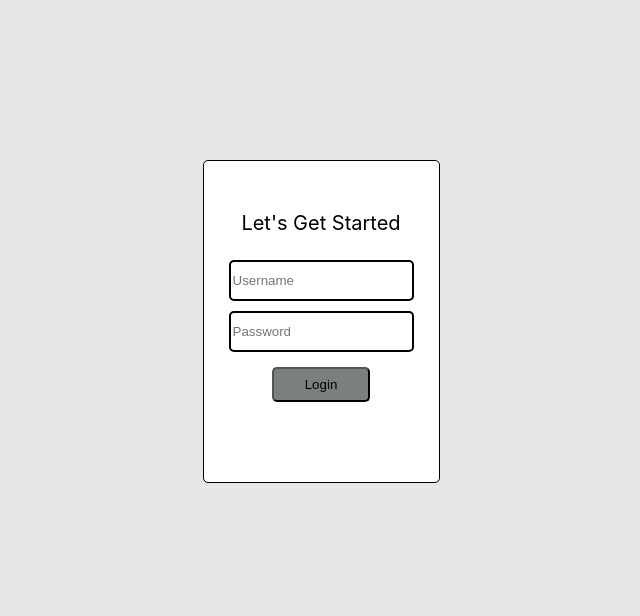
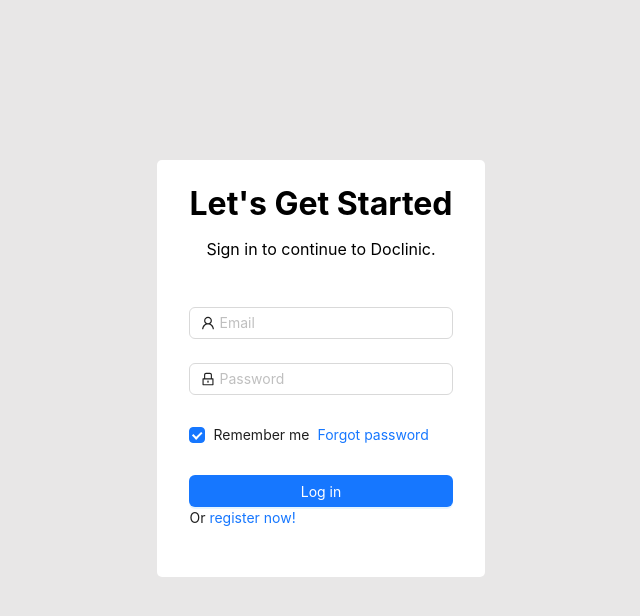
Before and after one commit to Shubham-Ftechiz/healthTechPediatrician, a React (Vite) app in the folder frontend/: page / in a window 1280 px wide. Shown: the top 616 px of the page, without its empty margins (319-959 px from the left). Built offline with nearby package versions, Linux system fonts and the light colour scheme.

Commit message:
added register and login component

```diff
--- a/frontend/src/components/Login/index.jsx
+++ b/frontend/src/components/Login/index.jsx
@@ -1,60 +1,109 @@
 import React from "react";
+import { Form, Input, Button, Checkbox } from "antd";
+import { UserOutlined, LockOutlined } from "@ant-design/icons";
 import "./login.scss";
-
 import { useState } from "react";
 import { useNavigate } from "react-router-dom";
+import { LOGIN } from "../../contants";
 
 const login = () => {
     const [loggedIn, setLoggedIn] = useState(false);
 
     const [username, setUsername] = useState("");
     const [passsword, setPassword] = useState("");
+    const [error, setError] = useState("");
 
     const navigate = useNavigate();
 
-    const handleLoggedIn = () => {
+    const onSubmit = values => {
+     console.log("values",values)
+      fetch(LOGIN, {
+      method: 'POST',
+      headers: {
+        'Accept': 'application/json',
+        'Content-Type': 'application/json' },
+         body: JSON.stringify(values),
+      })
+      .then(response => response.json())
+          .then((jsonResp) => {
+              if (jsonResp.message === "Login Successfully") {
                   navigate("/dashboard");
-        setLoggedIn(true);
-        setTimeout(() => {
-            setLoggedIn(false);
-        }, 4000)
+                  localStorage.setItem("token",jsonResp.token)
                 }
-
-    const handleUserName = (e) => {
-        setUsername(e.target.value)
-    }
-
-    const handlePassword = (e) => {
-        setPassword(e.target.value)
-    }
+      })
+      .catch(error => console.error(error));
+  };
 
   return (
     <div className="mainLogin">
-             {loggedIn === true && username === "admin" && passsword === "admin" &&(
+      {loggedIn === true && username === "admin" && passsword === "admin" && (
         <div className="successLogin"> Login Successfully </div>
       )}
       <div className="subLogin">
-                <div className="loginName">
-                Let's Get Started
-                </div>
-                <div className="loginTxt">
-                    <div className="username">
-                        <input type="text"
-                            onChange={(e)=> handleUserName(e)}
-                        placeholder="Username"/>
-                    </div>
-                    <div className="password">
-                        <input type="password"
-                            onChange={(e)=> handlePassword(e)}
-                        placeholder="Password"/>
+        <h1>Let's Get Started</h1>
+        <p>Sign in to continue to Doclinic.</p>
+      <Form
+        name="normal_login"
+        className="login-form"
+        initialValues={{
+          remember: true,
+        }}
+        onFinish={onSubmit}
+      >
+        <Form.Item
+          name="email"
+          rules={[
+            {
+              required: true,
+              message: "Please enter you email!",
+            },
+          ]}
+        >
+          <Input
+            prefix={<UserOutlined className="site-form-item-icon" />}
+            placeholder="Email"
+
+          />
+        </Form.Item>
+        <Form.Item
+          name="password"
+          rules={[
+            {
+              required: true,
+              message: "Please enter your Password!",
+            },
+          ]}
+        >
+          <Input
+            prefix={<LockOutlined className="site-form-item-icon" />}
+            type="password"
+            placeholder="Password"
+          />
+        </Form.Item>
+        <Form.Item>
+          <Form.Item name="remember" valuePropName="checked" noStyle>
+            <Checkbox>Remember me</Checkbox>
+          </Form.Item>
+
+          <a className="login-form-forgot" href="">
+            Forgot password
+          </a>
+        </Form.Item>
+
+        <Form.Item>
+          <Button
+            type="primary"
+            htmlType="submit"
+            className="login-form-button"
+          >
+            Log in
+          </Button>
+          Or <a href="">register now!</a>
+        </Form.Item>
+      </Form>
       </div>
     </div>
-                <div className="mainLogin">
-                    <button id="loginBtn" onClick={handleLoggedIn}> Login </button>
-                </div>
-            </div>
-        </div>
-    )
-}
+  );
+};
 
 export default login;
--- a/frontend/src/components/Login/login.scss
+++ b/frontend/src/components/Login/login.scss
@@ -1,6 +1,8 @@
 .mainLogin{
     display: flex;
     justify-content: center;
+    align-items: center;
+    margin-top: 10px;
 
     .successLogin{
         color: green;
@@ -10,61 +12,24 @@
     .subLogin{
         display: flex;
         flex-direction: column;
-        border: 1px solid;
         border-radius: 5px;
-        padding: 50px 20px 80px 20px;
+        padding: 1.5rem 2rem;
         position: absolute;
         top:20%;
         background: white;
-        .loginName{
+        h1{
+            margin:0;
+        }
+        p{
             text-align: center;
-            font-size: 20px;
-            margin-bottom: 20px;
+            margin-bottom: 1rem;
         }
-        .loginTxt{
-            .username{
-                padding: 5px;
-
-                input{
-                    height: 35px;
-                    border: 2px solid;
-                    border-radius: 5px;
-
-                    &:hover{
-                        border: 2px solid blue;
-                    }
-                }
-            }
-            .password{
-                padding: 5px;
-
-                input{
-                    height: 35px;
-                    border: 2px solid;
-                    border-radius: 5px;
-
-                    &:hover{
-                        border: 2px solid blue;
-                    }
-                }
-            }
+        .login-form{
+            margin-top: 2rem;
         }
-
-        .mainLogin{
-            display: flex;
-            justify-content: center;
-            margin-top: 10px;
-            #loginBtn{
-                width: 50%;
-                cursor: pointer;
-                height: 35px;
-                border-radius: 5px;
-                background-color: rgba(1, 6, 7, 0.512);
-
-                &:hover{
-                    background-color: rgba(0, 0, 255, 0.575);
-                }
-            }
+        .login-form-button {
+            width: 100%;
         }
     }
+
 }
--- a/frontend/src/components/dashboard/health-overview-cards.jsx
+++ b/frontend/src/components/dashboard/health-overview-cards.jsx
@@ -13,6 +13,8 @@
 import { useSelector, useDispatch } from "react-redux";
 import { getHealthMetrics, getBarData } from "../../actions/index";
 import { HEALTHMETRICS, ACTIVITYGROWTH } from "../../contants/index";
+import { Button } from 'antd';
+import { useNavigate } from "react-router-dom";
 
 const HealthOverviewCards = () => {
 
@@ -20,6 +22,7 @@
    const activitygrowthAPI = 'https://shy-plum-dugong-tutu.cyclic.app/api/activitygrowth'; */
 
   const dispatch = useDispatch();
+  const jwtToken = localStorage.getItem("token");
 
   const imgArr = [BloodSugarDiagram, HeartRateDiagram, BloodPresureDiagram]
   const iconArr = [BloodSugareIcon, HeartRateIcon, BloodPresureIcon]
@@ -27,9 +30,18 @@
   const healthMetricsState = useSelector((state) => state.changeHealthMetrics);
   const barGraphData = useSelector((state) => state.changeBarData);
 
+  const navigate = useNavigate();
+
   useEffect(() => {
     // Health Cards
-    fetch(HEALTHMETRICS)
+    fetch(HEALTHMETRICS, {
+        method: 'GET',
+        headers: {
+          'Accept': 'application/json',
+          'Content-Type': 'application/json',
+          'Authorization': 'Bearer ' + jwtToken
+      },
+        })
       .then(response => response.json())
       .then((json) => {
         dispatch(getHealthMetrics(json));
@@ -37,13 +49,20 @@
       .catch(error => console.error(error));
 
       // Graph
-      fetch(ACTIVITYGROWTH)
+    fetch(ACTIVITYGROWTH, {
+      method: "GET",
+      headers: {
+        'Accept': 'application/json',
+        'Content-Type': 'application/json',
+        'Authorization': 'Bearer ' + jwtToken
+      }
+      })
       .then(response => response.json())
       .then((json) => {
         dispatch(getBarData(json));
       })
       .catch(error => console.error(error));
-  }, []);
+  }, [jwtToken]);
 
   const onChangeDate = (value, dateString) => {
     console.log('Selected Time: ', value);
@@ -53,16 +72,25 @@
     console.log('onOk: ', value);
   };
 
+  const logoutFunc = () => {
+    localStorage.clear();
+    navigate('/');
+  }
+
 return(
     <div className="healthOverviewMain">
         <div className="subhealthOverview">
             <div className="healthOverviewtop">
                 <div className="healthHeading">Health Overview</div>
-                <div className="serachbellIcon">
+        <div className="serachbellIcon">
+          <Button type="primary" size={1} style={{ float: "right",marginLeft:"15px" }} danger onClick={logoutFunc}>
+            Logout
+          </Button>
                 <BellOutlined style={{ backgroundColor: "white", color: "black",padding:"5px",border:"1px solid white"
                     ,borderRadius:"5px",marginLeft:"20px",float:"right"}}/>
                     <SearchOutlined style={{ backgroundColor: "white", color: "black",padding:"5px",border:"1px solid white"
-                ,borderRadius:"5px",float:"right"}}/>
+            , borderRadius: "5px", float: "right"
+          }} />
                 </div>
             </div>
             <div className="dateCards">
--- a/frontend/src/contants/index.jsx
+++ b/frontend/src/contants/index.jsx
@@ -4,3 +4,5 @@
 export const ACTIVITYGROWTH = BASE_URL + "/activitygrowth";
 
 export const BODYPARTS = BASE_URL + "/bodyparts";
+
+export const LOGIN = BASE_URL + "/login";
```
Lines whose indentation alone changed are shown as unchanged.
